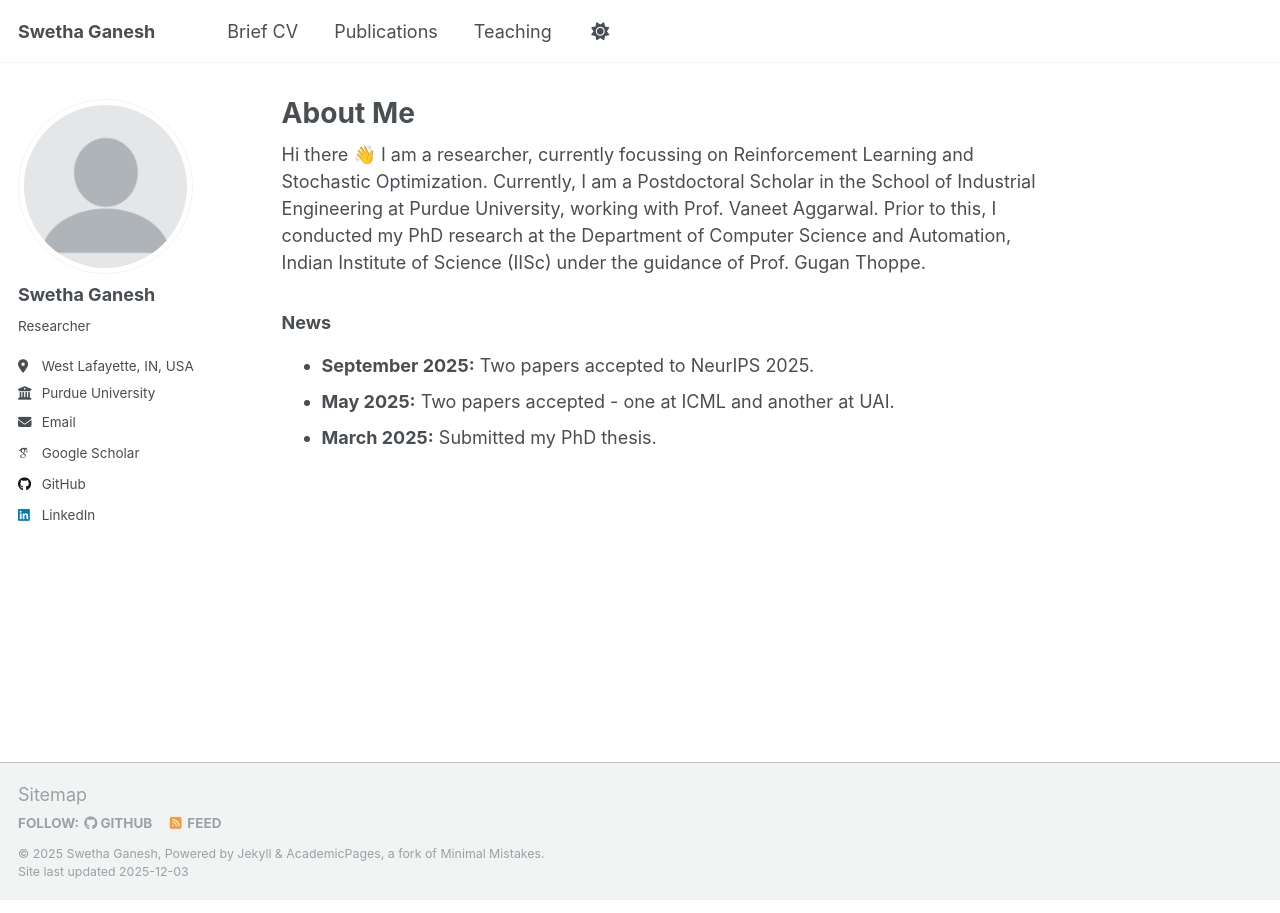
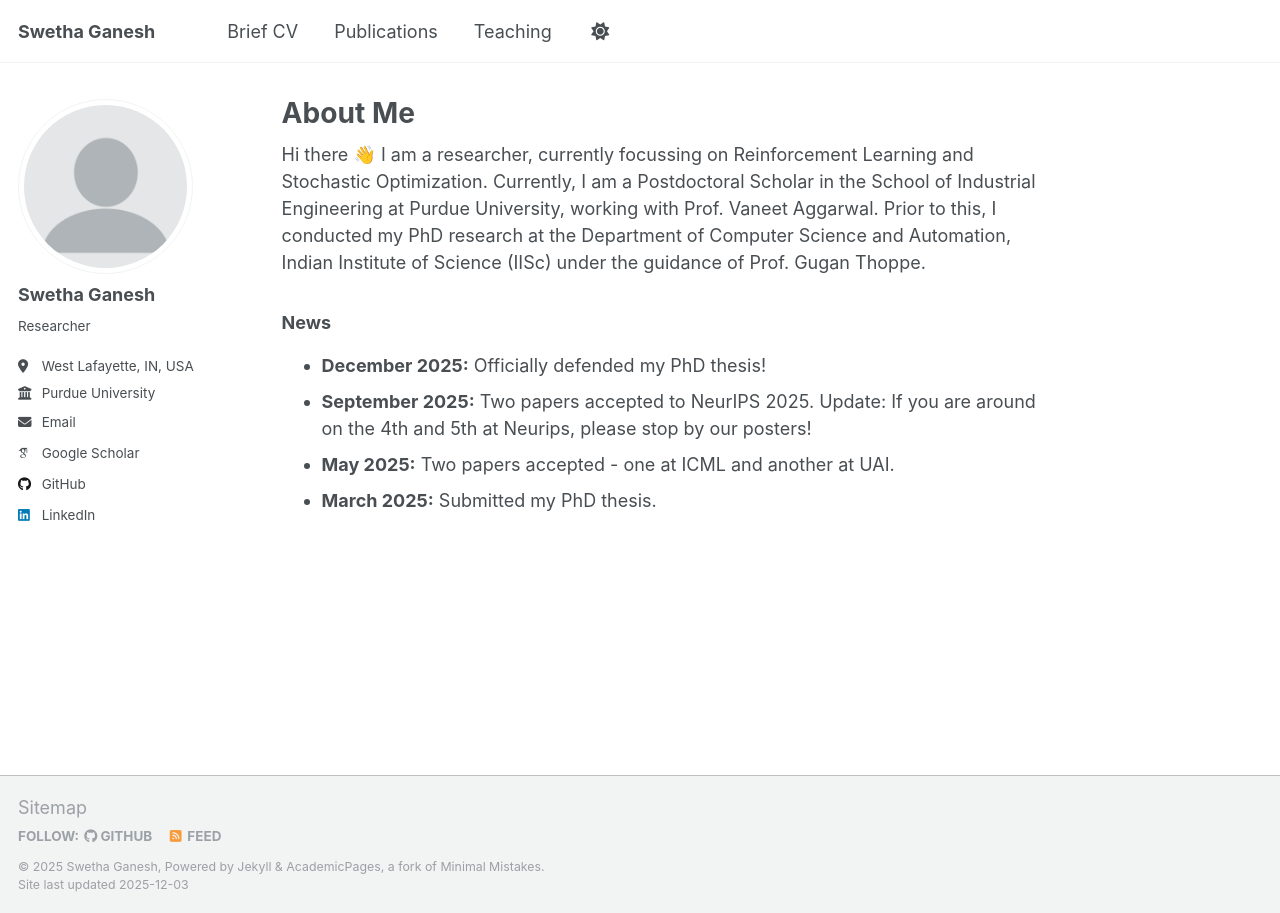
Before and after one commit to swethaganesh17/swethaganesh17.github.io, a Jekyll site: the page built from _pages/about.md, in a window 1280 px wide. Built offline with Jekyll 4.4.1, drawn with Linux system fonts in a browser that asks for light colours; some web fonts are replaced; a script that is not in the unit is left out.

Commit message:
Add PhD defense news entry to about page
Added a new news entry about defending PhD thesis.

```diff
--- a/_pages/about.md
+++ b/_pages/about.md
@@ -11,6 +11,7 @@ Hi there 👋 I am a researcher, currently focussing on Reinforcement Learning a
 
 ### News
 
-* **September 2025:** Two papers accepted to NeurIPS 2025.
+* **December 2025:** Officially defended my PhD thesis!
+* **September 2025:** Two papers accepted to NeurIPS 2025. Update: If you are around on the 4th and 5th at Neurips, please stop by our posters!
 * **May 2025:** Two papers accepted - one at ICML and another at UAI.
 * **March 2025:** Submitted my PhD thesis.
```
